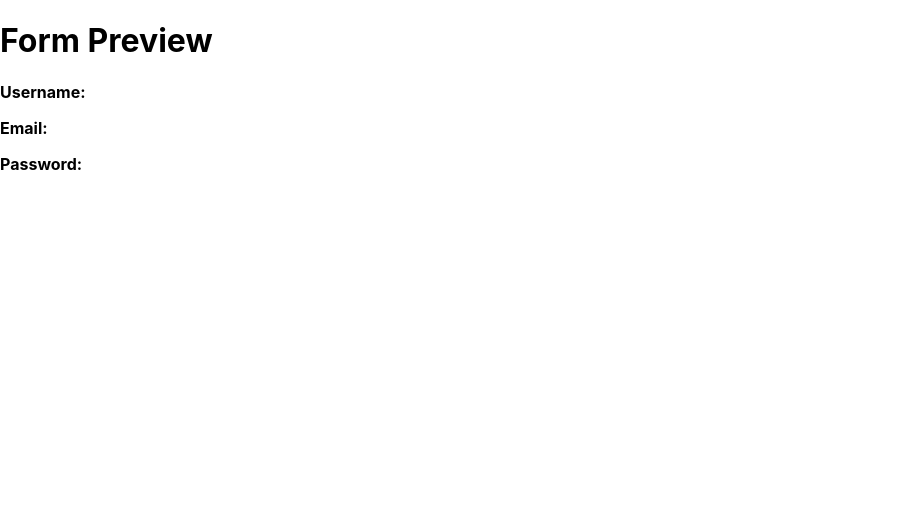
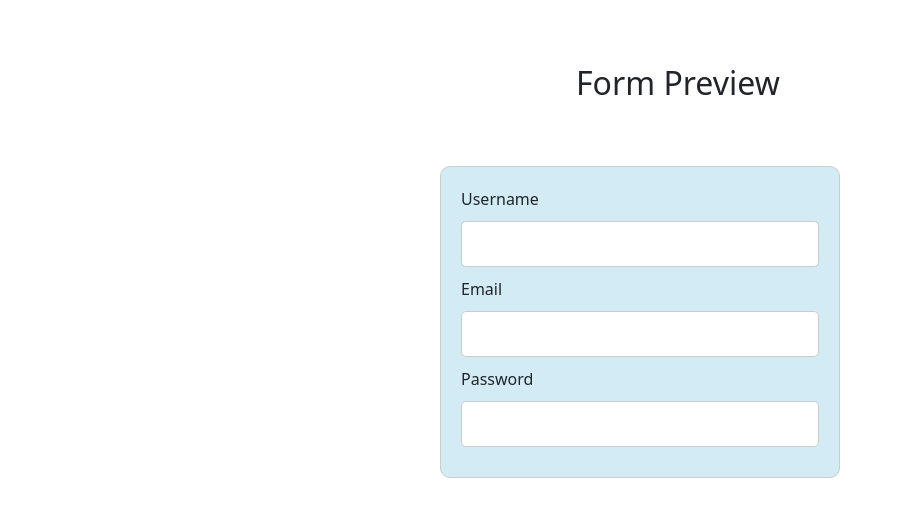
Before and after one commit to amanj18/signupform, a React (Create React App) app: page /preview in a window 1280 px wide. Shown: the top 516 px of the page, without its empty margins (0-902 px from the left). Built offline with nearby package versions, Linux system fonts and the light colour scheme.

Commit message:
added css

```diff
--- a/src/App.js
+++ b/src/App.js
@@ -3,6 +3,7 @@ import { BrowserRouter as Router, Route, Routes } from 'react-router-dom';
 import InputForm from "./components/InputForm";
 import FormPreview from './components/FormPreview';
 import { FormProvider } from './FormContext';
+import 'bootstrap/dist/css/bootstrap.min.css';
 
 const App = () => {
   return (
--- a/src/components/Button.js
+++ b/src/components/Button.js
@@ -1,8 +1,8 @@
 import React from 'react'
 
-const Button = () => {
+const Button = ({className}) => {
   return (
-    <button > Submit </button>
+    <button className={className} type="submit" > Submit </button>
   )
 }
 
--- a/src/components/FormPreview.js
+++ b/src/components/FormPreview.js
@@ -1,22 +1,27 @@
 import React, { useContext } from 'react';
 import { FormContext } from '../FormContext';
+import '../styles/InputForm.css';
+import InputField from './InputField';
 
 const FormPreview = () => {
     const { formData } = useContext(FormContext);
 
     return (
-        <div>
-            <h1>Form Preview</h1>
+        <>
+            <h4 className='heading'>Form Preview</h4>
+        <div className="form-container">
             {formData ? (
-                <div>
-                    <p><strong>Username:</strong> {formData.username}</p>
-                    <p><strong>Email:</strong> {formData.email}</p>
-                    <p><strong>Password:</strong> {formData.password}</p>
-                </div>
-            ) : (
-                <p>No form data available.</p>
+               <div className='user-data'>
+                    <InputField label="Username" value={formData.username} />
+                    <InputField label="Email" value={formData.email} />
+                    <InputField label="Password" value={formData.password} />
+               </div>
+            )
+            : (
+                <p className="no-data">No form data available.</p>
             )}
         </div>
+        </>
     );
 };
 
--- a/src/components/InputField.js
+++ b/src/components/InputField.js
@@ -1,10 +1,10 @@
 import React from 'react'
 
-const InputField = ({label, name, type , value ,onChange}) => {
+const InputField = ({label ,placeholder, name, type , value ,onChange }) => {
   return (
     <>
-        <label >{label}</label>
-        <input type={type} name={name} value={value} onChange={onChange} required /><br />
+        <label >{label} </label>
+        <input type={type} placeholder={placeholder} name={name} value={value} onChange={onChange} /><br />
 
     </>
   )
--- a/src/components/InputForm.js
+++ b/src/components/InputForm.js
@@ -1,11 +1,23 @@
-import React, { useContext } from 'react';
+import React, { useContext , useState } from 'react';
 import { Link } from 'react-router-dom';
 import { FormContext } from '../FormContext';
 import Button from './Button';
 import InputField from './InputField';
+import {Icon} from 'react-icons-kit';
+import {eyeOff} from 'react-icons-kit/feather/eyeOff';
+import {eye} from 'react-icons-kit/feather/eye'
+import '../styles/InputForm.css';
+import { LiaUserCircleSolid } from "react-icons/lia";
+import { MdOutlineMail } from "react-icons/md";
+import { RiLockPasswordFill } from "react-icons/ri";
 
 const InputForm = () => {
     const { formData, setFormData } = useContext(FormContext);
+
+    const [type, setType] = useState('password');
+    const [icon, setIcon] = useState(eyeOff);
+
+    const [errors, setErrors] = useState({});
 
     const handleChange = (e) => {
         const { name, value } = e.target;
@@ -17,21 +29,63 @@ const InputForm = () => {
 
     const handleSubmit = (e) => {
         e.preventDefault();
-        console.log(formData);
+
+        const validationErrors = validateForm();
+        if (Object.keys(validationErrors).length > 0) {
+            setErrors(validationErrors);
+            return;
+        }
+        else {
+            console.log(formData);
+        }
+
+    };
+
+    const handleToggle = () => {
+        if (type==='password'){
+           setIcon(eye);
+           setType('text')
+        } else {
+           setIcon(eyeOff)
+           setType('password')
+        }
+     }
+
+     const validateForm = () => {
+        const newErrors = {};
+        if (!formData.username) newErrors.username = 'Username is required';
+        if (!formData.email) newErrors.email = 'Email is required';
+        if (!formData.password) newErrors.password = 'Password is required';
+        return newErrors;
     };
 
     return (
         <>
+
+         <h4 className='heading'>Sign Up </h4>
             <form className='form-container' onSubmit={handleSubmit}>
 
-                <InputField label="Username" name="username" type="text" value={formData.username} onChange={handleChange} required /><br />
 
-                <InputField label="Email" name="email" type="email" value={formData.email} onChange={handleChange} required /><br />
+                <InputField label="Username" name="username" type="text" value={formData.username} onChange={handleChange} placeholder="username" />
+                <LiaUserCircleSolid className='icons'/>
+                {errors.username && <p className="error">{errors.username}</p>}
+                <br />
 
-                <InputField label="Password" name="password" type="password" value={formData.password} onChange={handleChange} required /><br />
+                <InputField label="Email" name="email" type="email" value={formData.email} onChange={handleChange} placeholder="email" />
+                <MdOutlineMail className='email-icons'/>
+                {errors.email && <p className="error">{errors.email}</p>}
+                <br />
+
+                <InputField label="Password" name="password"  value={formData.password} onChange={handleChange} type={type} placeholder="Password" />
+                <RiLockPasswordFill className='icons'/>
+                {errors.password && <p className="error">{errors.password}</p>}
+
+                <span onClick={handleToggle}>
+                  <Icon icon={icon} size={25}/>
+              </span>
 
                 <Link to="/preview" >
-                    <Button />
+                    <Button className="submit-btn"/>
                 </Link>
 
             </form>
--- /dev/null
+++ b/src/styles/FormPreview.css
@@ -0,0 +1,29 @@
+.form-preview-container {
+    width: 30%;
+    margin-top: 5%;
+    margin-left: 30%;
+    padding: 20px;
+    border: 1px solid #ccc;
+    border-radius: 10px;
+    background-color: #f5eeca;
+    transition: width 0.3s ease;
+}
+
+.form-preview-container .no-data {
+    font-size: 1.2em;
+    color: red;
+}
+h1 {
+    font-size: 2em;
+    margin-bottom: 20px;
+    color: #333;
+}
+
+.form-preview-container p {
+    font-size: 1.2em;
+    color: #555;
+}
+
+.user-data{
+    width: auto;
+}
--- /dev/null
+++ b/src/styles/InputForm.css
@@ -0,0 +1,61 @@
+.form-container {
+    max-width: 400px;
+    margin: 5% auto;
+    padding: 20px;
+    border: 1px solid #ccc;
+    border-radius: 10px;
+    background-color: #d2ebf4;
+}
+
+.form-container input {
+    width: 100%;
+    padding: 10px;
+    margin: 10px 0;
+    border: 1px solid #ccc;
+    border-radius: 5px;
+    box-sizing: border-box;
+}
+
+.form-container .error {
+    color: red;
+    font-size: 0.875em;
+    margin-top: -10px;
+    margin-bottom: 10px;
+}
+
+.form-container .submit-btn {
+    width: 25%;
+    margin-left: 35%;
+    padding: 5px;
+    background-color: #589de6;
+    color: white;
+    border: none;
+    border-radius: 5px;
+    cursor: pointer;
+    font-size: 1em;
+}
+
+.form-container .submit-btn:hover {
+    background-color: #0056b3;
+}
+
+.form-container span {
+    cursor: pointer;
+    display: inline-block;
+    margin-top: -9em;
+    margin-left: 20em;
+    vertical-align: middle;
+}
+.icons{
+    margin-left: 21%;
+    margin-top: -50%;
+}
+.email-icons{
+    margin-left: 12%;
+    margin-top: -50%;
+}
+.heading{
+    margin-left: 45%;
+    margin-top: 5%;
+    font-size: 2em;
+}
```
Also changed, not shown: package.json (+8 -1 lines), 1 other file (tests, documents, lock files or other folders).
